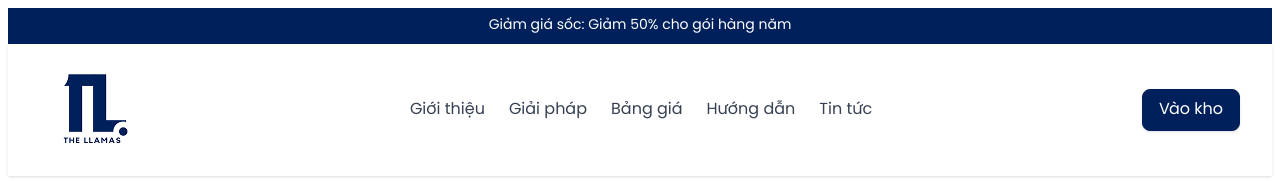
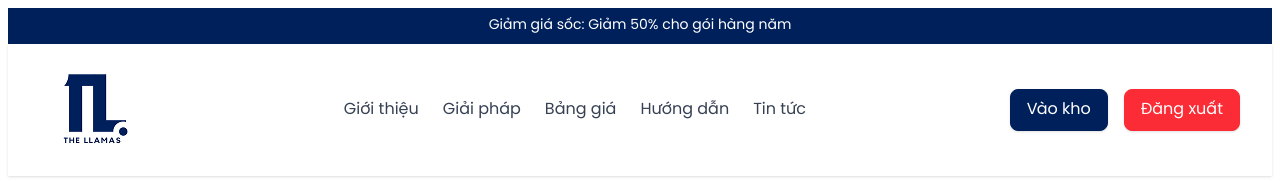
Before and after one commit to gN4HT/thellamas_svelte, a SvelteKit app: page /web/sub_plan in a window 1280 px wide. Shown: the top 181 px of the page. Built offline with nearby package versions, Linux system fonts and the light colour scheme; no server answers; sample sign-in values are in the browser's storage.

Commit message:
change url be

```diff
--- a/src/routes/web/+layout.svelte
+++ b/src/routes/web/+layout.svelte
@@ -2,6 +2,8 @@
   import { afterNavigate } from '$app/navigation';
   import { onMount } from 'svelte';
   import { browser } from '$app/environment';
+  import {goto} from "$app/navigation";
+
 
   let {children} = $props();
   let isMenuOpen = $state(false);
@@ -12,6 +14,10 @@
   function toggleMenu() {
       isMenuOpen = !isMenuOpen;
   }
+  function logout() {
+        localStorage.removeItem("token");
+        goto("/web/login");
+    }
 
   // Close menu after navigation
   afterNavigate(() => {
@@ -105,7 +111,8 @@ hover:text-[#00205b]">Tin tức</a>
       <div class="hidden md:flex items-center space-x-4">
         {#if isAuthenticated}
           <a href="/app/" class="bg-[#00205b] text-white px-4 py-2 rounded-lg text-base shadow hover:bg-white  border border-[#00205b]  hover:text-[#00205b]">Vào kho</a>
-        {:else}
+          <button on:click={logout} class="bg-red-500 text-white px-4 py-2 rounded-lg text-base shadow hover:bg-white  border border-red-500  hover:text-red-500">Đăng xuất</button>
+          {:else}
           <a href="/web/login" class="text-gray-700 text-base hover:text-[#00205b]">Đăng nhập</a>
           <a href="/web/register" class="bg-[#00205b] text-white px-4 py-2 rounded-lg text-base shadow  border border-[#00205b]  hover:bg-white hover:text-[#00205b]">Dùng thử miễn phí</a>
         {/if}
--- a/src/routes/web/sub_plan/+page.svelte
+++ b/src/routes/web/sub_plan/+page.svelte
@@ -24,7 +24,7 @@
     // Gọi API để fetch dữ liệu plans
     const fetchPlans = async () => {
         try {
-            const data = await apiFetch("plans");
+            const data = await apiFetch("/plans");
             plans = data.data; // Lưu dữ liệu vào biến từ key `data`
         } catch (error) {
             console.error("Error:", error);
```
